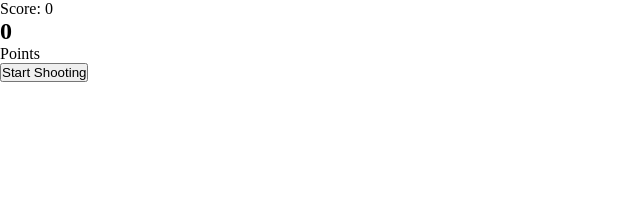
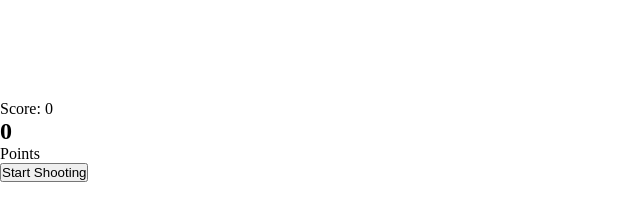
Before and after one commit to Imtiyaj25/game, a plain HTML site: page index.html in a window 1280 px wide. Shown: the whole page, without its empty margins (0-640 px from the left). Drawn offline with Linux system fonts and the light colour scheme.

Commit message:
Update style.css

```diff
--- a/style.css
+++ b/style.css
@@ -4,3 +4,6 @@
     box-sizing: border-box;
     text-decoration: none;
 }
+section{
+    padding: 100px 0;
+}
```
